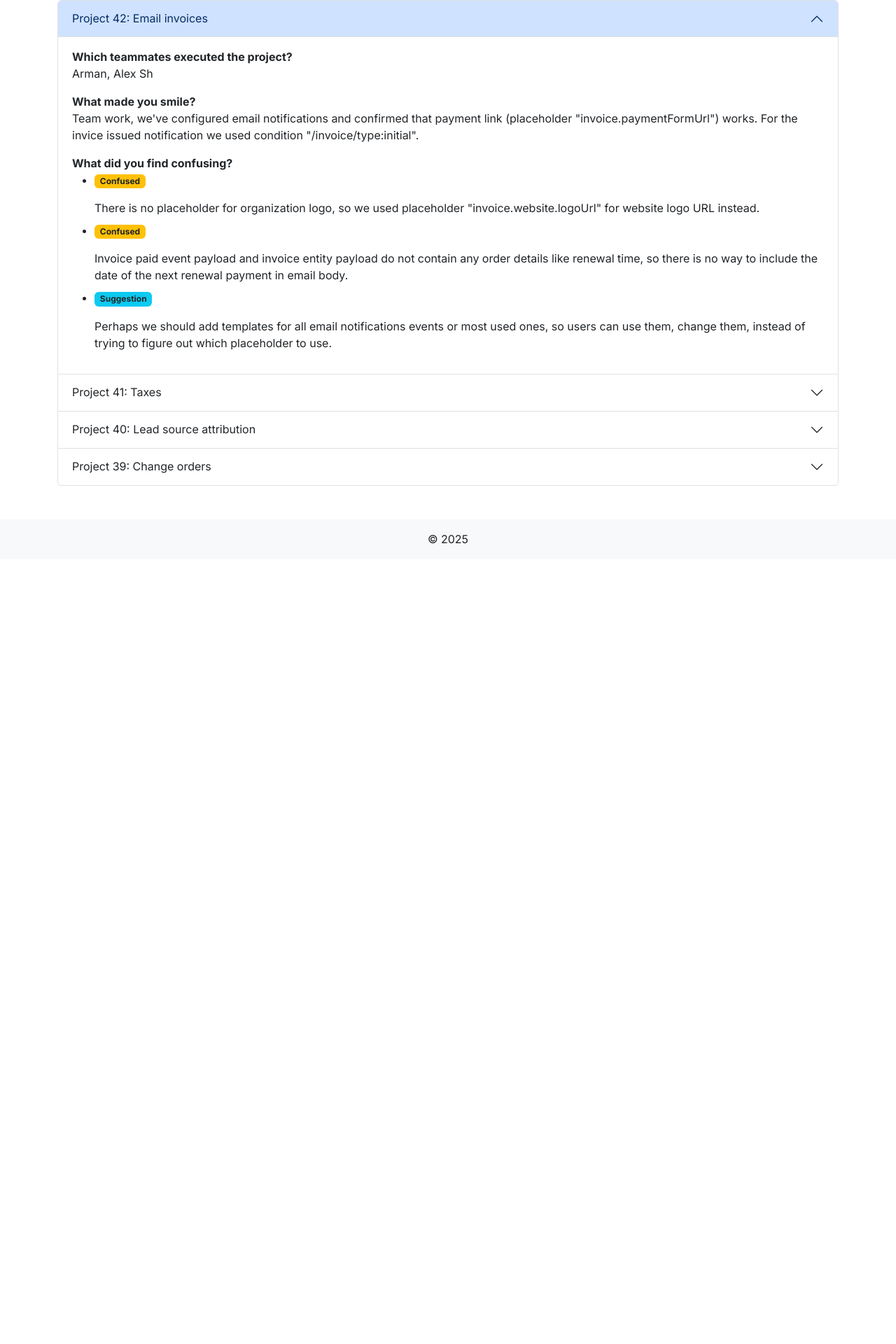
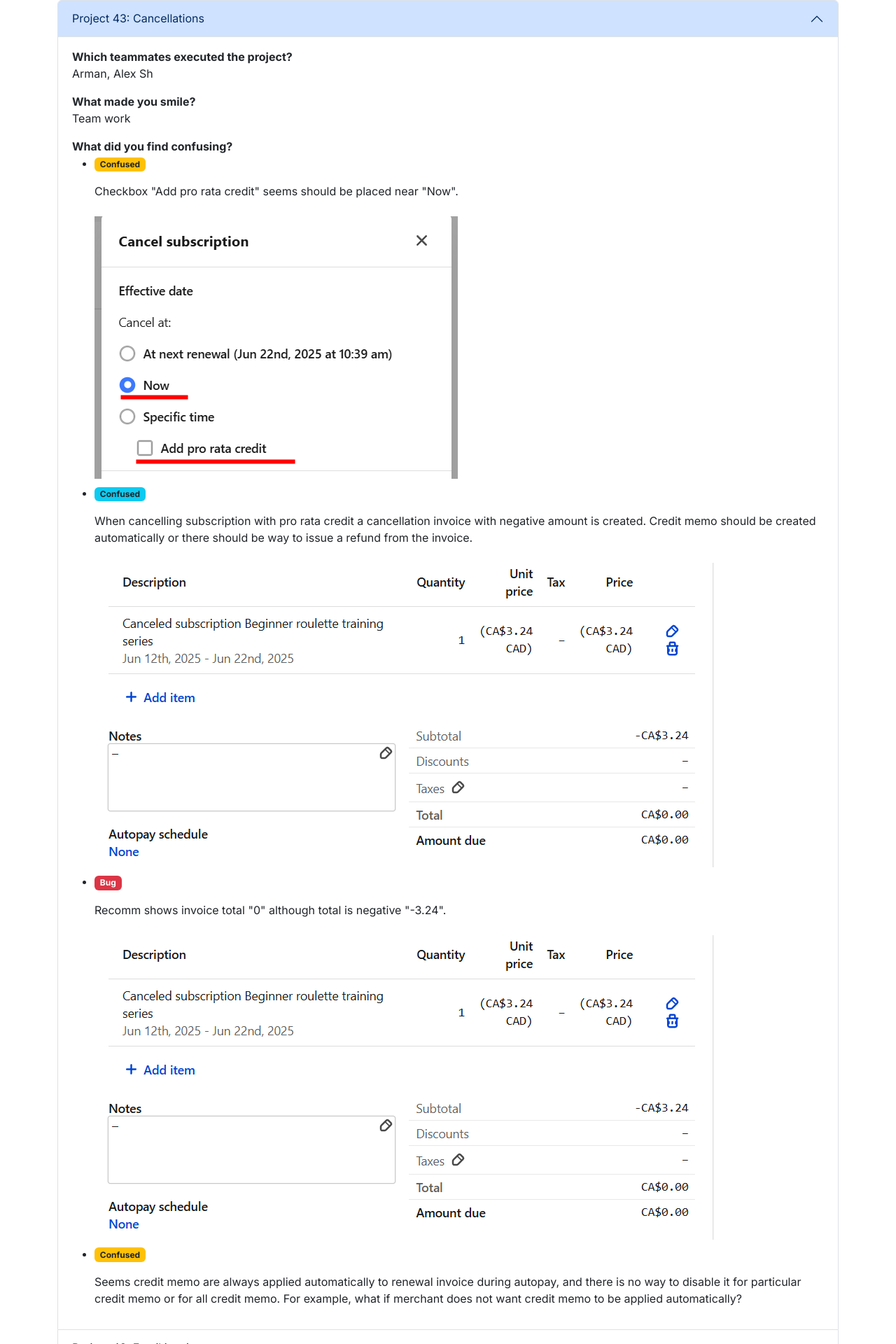
Before and after one commit to ashkarpetin/phronesis-training, a Vue app: page /debriefs in a window 1280 px wide. Shown: the part 160-2080 px from the top of the page at 70% size. Before the commit the page ends 958 px from the top, so only its background shows below. Built offline with nearby package versions, Linux system fonts and the light colour scheme.

Commit message:
Add debrief 43

```diff
--- a/src/views/DebriefsView.vue
+++ b/src/views/DebriefsView.vue
@@ -6,6 +6,76 @@
       <h2 class="accordion-header">
         <button
           class="accordion-button"
+          type="button"
+          data-bs-toggle="collapse"
+          data-bs-target="#collapse43"
+          aria-expanded="true"
+          aria-controls="collapse43"
+        >
+          Project 43: Cancellations
+        </button>
+      </h2>
+      <div
+        id="collapse43"
+        class="accordion-collapse collapse show"
+        data-bs-parent="#debriefs"
+      >
+        <div class="accordion-body">
+          <div>
+            <strong>Which teammates executed the project?</strong>
+            <p>Arman, Alex Sh</p>
+          </div>
+          <div>
+            <strong>What made you smile?</strong>
+            <p>Team work</p>
+          </div>
+          <div>
+            <strong>What did you find confusing?</strong>
+            <ul>
+              <li class="mb-2">
+                <p><span class="badge bg-warning text-dark">Confused</span></p>
+                Checkbox "Add pro rata credit" seems should be placed near
+                "Now".
+                <div class="mt-4">
+                  <img src="../assets/debriefs/43/scr1.png" />
+                </div>
+              </li>
+              <li class="mb-2">
+                <p><span class="badge bg-info text-dark">Confused</span></p>
+                When cancelling subscription with pro rata credit a cancellation
+                invoice with negative amount is created. Credit memo should be
+                created automatically or there should be way to issue a refund
+                from the invoice.
+                <div class="mt-4">
+                  <img src="../assets/debriefs/43/scr2.png" />
+                </div>
+              </li>
+              <li class="mb-2">
+                <p><span class="badge bg-danger">Bug</span></p>
+                Recomm shows invoice total "0" although total is negative
+                "-3.24".
+                <div class="mt-4">
+                  <img src="../assets/debriefs/43/scr2.png" />
+                </div>
+              </li>
+              <li class="mb-2">
+                <p><span class="badge bg-warning text-dark">Confused</span></p>
+                Seems credit memo are always applied automatically to renewal
+                invoice during autopay, and there is no way to disable it for
+                particular credit memo or for all credit memo. For example, what
+                if merchant does not want credit memo to be applied
+                automatically?
+              </li>
+            </ul>
+          </div>
+        </div>
+      </div>
+    </div>
+
+    <div class="accordion-item">
+      <h2 class="accordion-header">
+        <button
+          class="accordion-button collapsed"
           type="button"
           data-bs-toggle="collapse"
           data-bs-target="#collapse42"
@@ -17,7 +87,7 @@
       </h2>
       <div
         id="collapse42"
-        class="accordion-collapse collapse show"
+        class="accordion-collapse collapse"
         data-bs-parent="#debriefs"
       >
         <div class="accordion-body">
@@ -204,113 +274,6 @@
         </div>
       </div>
     </div>
-
-    <div class="accordion-item">
-      <h2 class="accordion-header">
-        <button
-          class="accordion-button collapsed"
-          type="button"
-          data-bs-toggle="collapse"
-          data-bs-target="#collapse39"
-          aria-expanded="true"
-          aria-controls="collapse39"
-        >
-          Project 39: Change orders
-        </button>
-      </h2>
-      <div
-        id="collapse39"
-        class="accordion-collapse collapse"
-        data-bs-parent="#debriefs"
-      >
-        <div class="accordion-body">
-          <div>
-            <strong>Which teammates executed the project?</strong>
-            <p>Arman, Alex Sh</p>
-          </div>
-          <div>
-            <strong>What made you smile?</strong>
-            <p>Team work</p>
-          </div>
-          <div>
-            <strong>What did you find confusing?</strong>
-            <ul>
-              <li class="mb-2">
-                <p><span class="badge bg-warning text-dark">Confused</span></p>
-                "Edit items" button is hard to find on the page. We forgot how
-                to create a change quoted and it took us some time to figure out
-                how to create it. Maybe place the button to a more visible place
-                to the right button section?
-                <div class="mt-4">
-                  <img src="../assets/debriefs/39/scr1.png" />
-                </div>
-              </li>
-              <li class="mb-2">
-                <p><span class="badge bg-warning text-dark">Confused</span></p>
-                It is not obvious that "Save" and "Create a quote" buttons
-                produce different results. There probably should be a checkbox
-                to select edit items via quote or directly and single button
-                "Save".
-                <div class="mt-4">
-                  <img src="../assets/debriefs/39/scr2.png" />
-                </div>
-              </li>
-              <li class="mb-2">
-                <p><span class="badge bg-warning text-dark">Confused</span></p>
-                We've replaced one item with another but timeline shows like
-                there was 2 items (Item #1 and Item #2), not very obvious. Maybe
-                it is intentional? Or is it bug?
-                <div class="mt-4">
-                  <img src="../assets/debriefs/39/scr3.png" />
-                </div>
-              </li>
-              <li class="mb-2">
-                <p><span class="badge bg-danger">Bug</span></p>
-                Recomm shows "Subscription not found" error toast after creating
-                an order which confusing. This happens because of the order ETL
-                delay in sandbox, OS index is not updated yet, so GET call
-                "/experimental/subscriptions/ord_01JV9YH0PGSP30E8TNY5CPZGMV/summary-metrics"
-                returns 404. But this should be handled gracefully by Recomm,
-                and not result in such error.
-                <div class="mt-4">
-                  <img src="../assets/debriefs/39/scr4.png" />
-                </div>
-                <div class="mt-4">
-                  <img src="../assets/debriefs/39/scr5.png" />
-                </div>
-              </li>
-              <li class="mb-2">
-                <p><span class="badge bg-danger">Bug</span></p>
-                After customer accepted and paid quote, the order autopay has
-                been disabled. Quote page does not indicated that.
-                <div class="mt-4">
-                  <img src="../assets/debriefs/39/scr6.png" />
-                </div>
-                <div class="mt-4">
-                  <img src="../assets/debriefs/39/scr7.png" />
-                </div>
-              </li>
-              <li class="mb-2">
-                <p><span class="badge bg-danger">Bug</span></p>
-                We upgraded to expert training, then downgraded back to beginner
-                with effective time "now" and it produced strange result.
-                <div class="mt-4">
-                  <p>Payment page shows a negative amount with error</p>
-                  <img src="../assets/debriefs/39/scr8.png" />
-                </div>
-                <div class="mt-4">
-                  <p>
-                    Quotation interim invoice shows negative subtotal and $0
-                    amount due
-                  </p>
-                  <img src="../assets/debriefs/39/scr9.png" />
-                </div>
-              </li>
-            </ul>
-          </div>
-        </div>
-      </div>
-    </div>
   </div>
 </template>
 <script setup lang="ts"></script>
```
Also changed, not shown: src/assets/debriefs/43/scr1.png (added), src/assets/debriefs/43/scr2.png (added).
